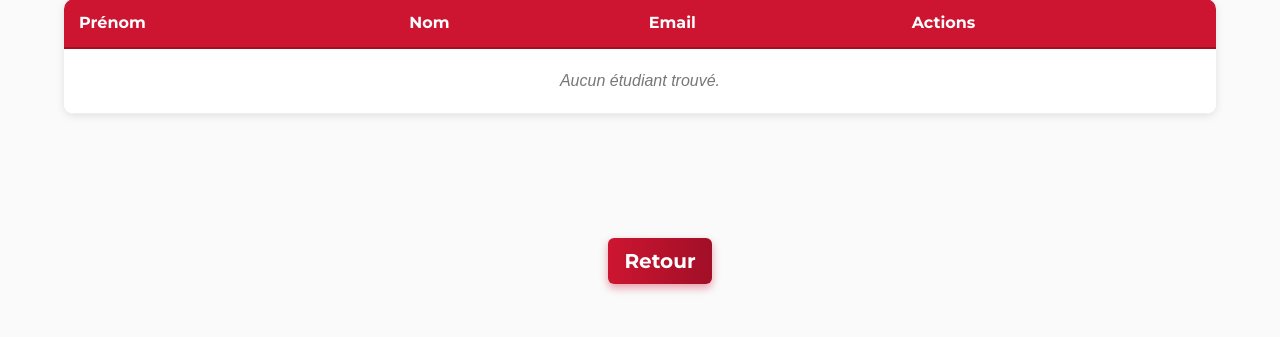
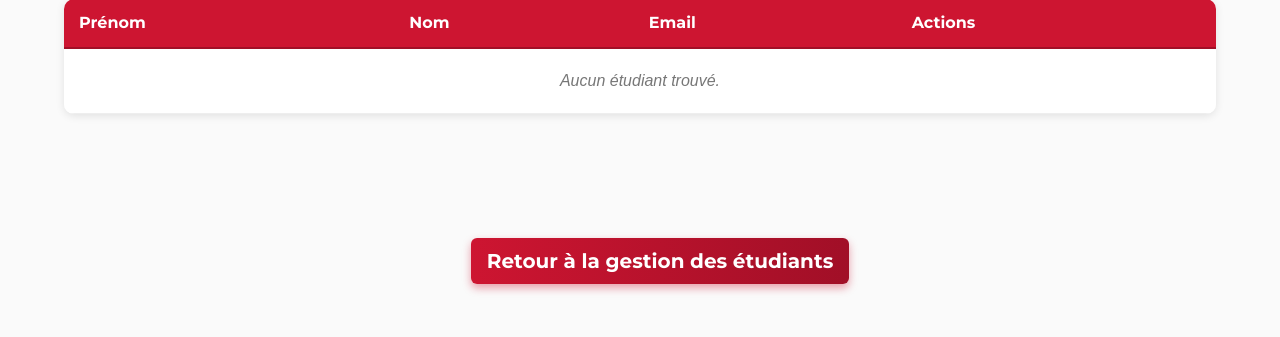
Before and after one commit to padeb185/IpefaSup4, a Django app: template templates/administrator/student_list.html in a window 1280 px wide. Shown: the part 298-635 px from the top of the page. Run offline with Django 5.2, Linux system fonts and the light colour scheme; the template is opened without the code that fills it, so the values that code supplies are empty; some libraries are stand-ins or nearby versions.

Commit message:
bouton etc

```diff
--- a/templates/administrator/student_list.html
+++ b/templates/administrator/student_list.html
@@ -53,9 +53,9 @@
 </table>
 
 <br><br>
-    <div class="action-buttons">
-        <a href="{% url 'welcome' %}" class="btn-red">Retour</a>
-    </div>
+   <div class="action-buttons">
+        <a href="{% url 'student_manage' %}" class="btn-red">Retour à la gestion des étudiants</a>
+   </div>
 
 
 {% endblock %}
--- a/templates/educator/select_section.html
+++ b/templates/educator/select_section.html
@@ -29,4 +29,10 @@
             </li>
         {% endfor %}
     </ul>
+     <br>
+    <br>
+    <br>
+    <div class="action-buttons">
+        <a href="{% url 'welcome' %}" class="btn-red">Retour</a>
+    </div>
 {% endblock %}
--- a/templates/educator/student_manage.html
+++ b/templates/educator/student_manage.html
@@ -25,4 +25,9 @@
 
 </div>
 
+    <div class="action-buttons">
+    <a href="{% url 'welcome' %}" class="btn-red">Retour</a>
+</div>
+
+
 {% endblock %}
--- a/templates/educator/ues_by_section.html
+++ b/templates/educator/ues_by_section.html
@@ -28,4 +28,10 @@
             </li>
         {% endfor %}
     </ul>
+     <br>
+    <br>
+    <br>
+    <div class="action-buttons">
+        <a href="{% url 'select_section' %}" class="btn-red">Retour</a>
+    </div>
 {% endblock %}
```
